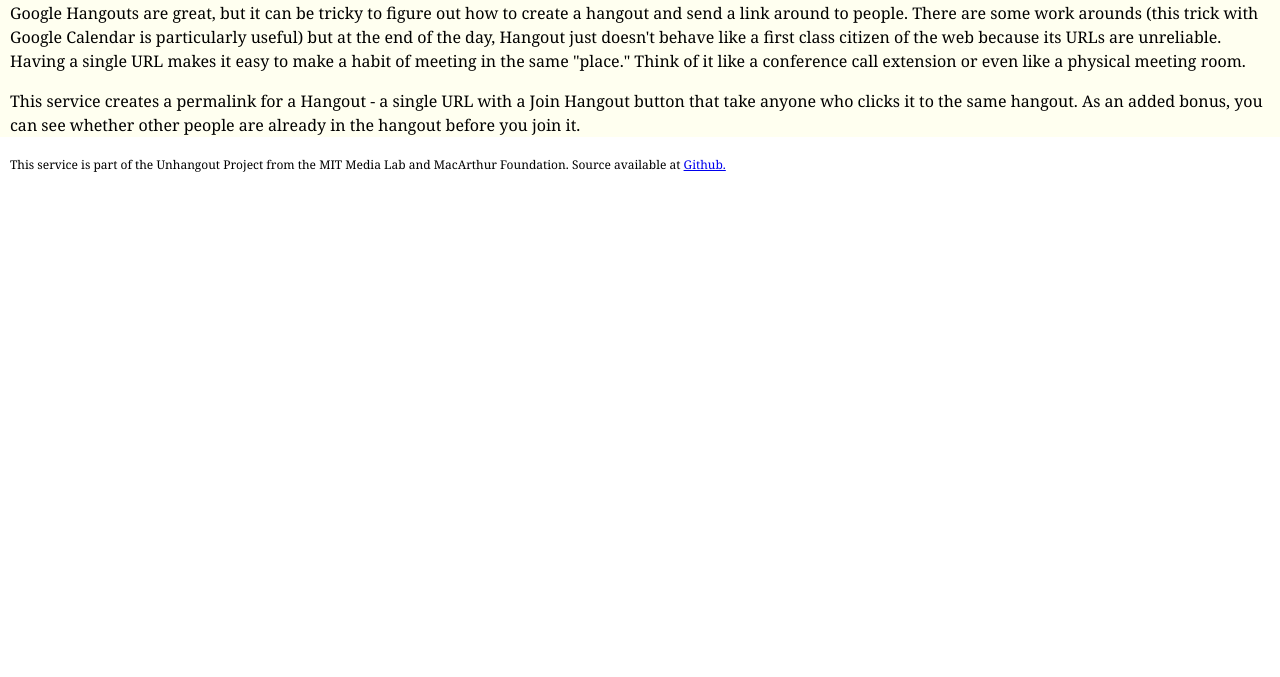
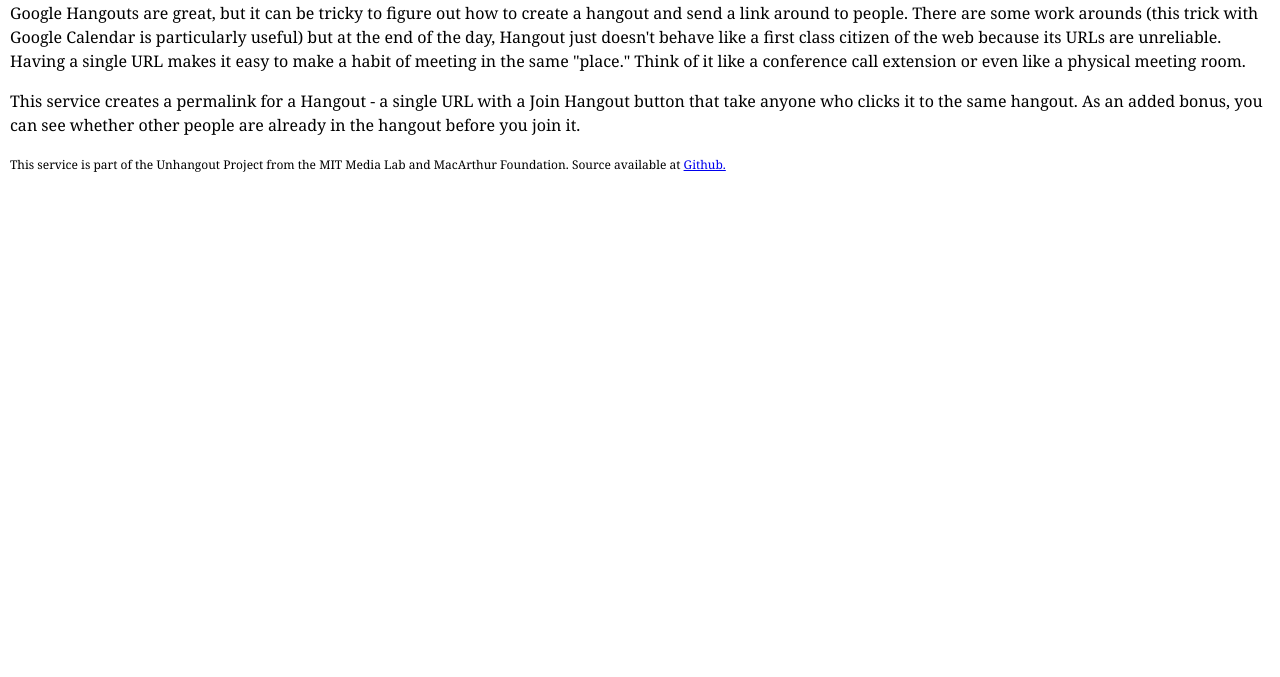
Before and after one commit to morganconrad2012/morganconrad2012.github.io, a plain HTML site: page index.html in a window 1280 px wide. Shown: the part 123-800 px from the top of the page. Drawn offline with Linux system fonts and the light colour scheme.

Commit message:
Update to website.

```diff
--- a/css/base.css
+++ b/css/base.css
@@ -50,7 +50,6 @@ header a:active {
 header a:focus {}
 
 article {
-    background-color: #fffff0;
     clear: both;
     padding: 0 10px 0 10px;
 }
```
